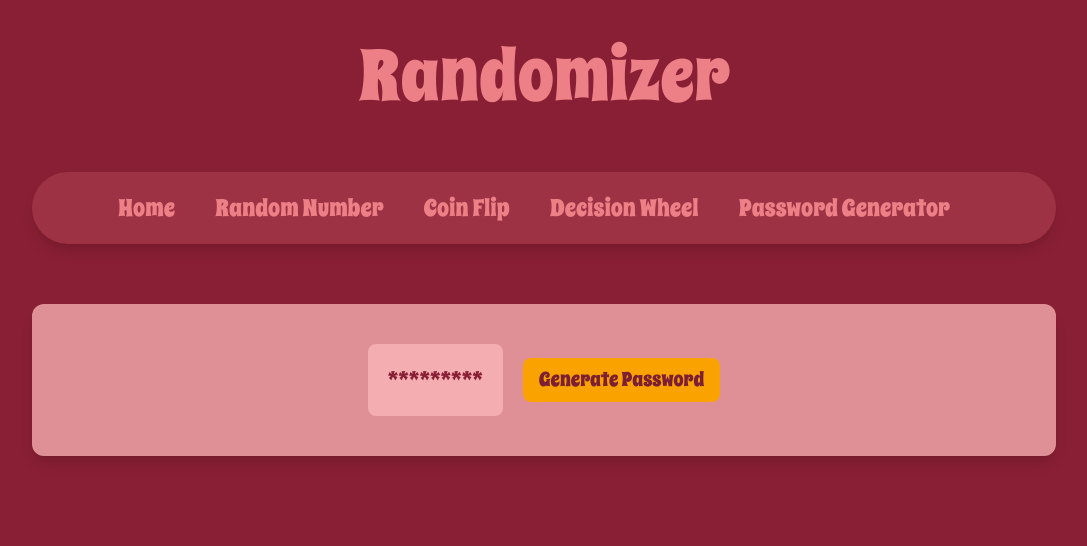
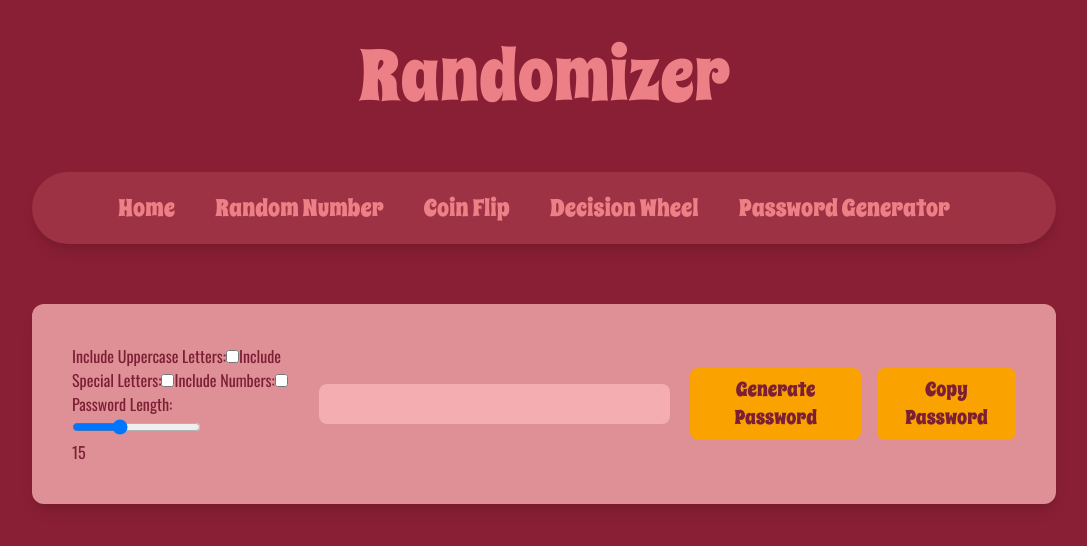
Before and after one commit to hnns-dev/randomizer_app, a React (Vite) app: page /password-generator in a window 1280 px wide. Shown: the top 546 px of the page, without its empty margins (96-1183 px from the left). Built offline with nearby package versions, Linux system fonts and the light colour scheme; a web font is replaced by a local one.

Commit message:
create random pw with different options

```diff
--- a/index.html
+++ b/index.html
@@ -2,7 +2,6 @@
 <html lang="en">
   <head>
     <meta charset="UTF-8" />
-    <link rel="icon" type="image/svg+xml" href="/vite.svg" />
     <link rel="preconnect" href="https://fonts.googleapis.com" />
     <link rel="preconnect" href="https://fonts.gstatic.com" crossorigin />
     <link
--- a/src/components/coinFilp.tsx
+++ b/src/components/coinFilp.tsx
@@ -1,4 +1,4 @@
-import React, { useState } from "react";
+import { useState } from "react";
 
 export default function CoinFlip() {
   const [result, setResult] = useState<"Heads" | "Tails" | null>(null);
--- a/src/components/passwordGen.tsx
+++ b/src/components/passwordGen.tsx
@@ -1,15 +1,106 @@
-import React from "react";
+import { useState } from "react";
 
 export default function () {
+  const [includeUppercase, setIncludeUppercase] = useState<boolean>(false);
+  const [includeSpecialChars, setIncludeSpecialChars] =
+    useState<boolean>(false);
+  const [includeNumbers, setIncludeNumbers] = useState<boolean>(false);
+  const [passwordLength, setPasswordLength] = useState<number>(15);
+  const [password, setPassword] = useState<string>("");
+
+  const generatePassword = (e: React.FormEvent<HTMLFormElement>): void => {
+    e.preventDefault();
+    const lowercase: string = "abcdefghijklmnopqrstuvwxyz";
+    const uppercase: string = lowercase.toUpperCase();
+    const numbers: string = "1234567890";
+    const specialChars: string = '!"§$%&/()=?+#-.;_<>@€';
+
+    const chars: string =
+      lowercase +
+      (includeUppercase ? uppercase : "") +
+      (includeNumbers ? numbers : "") +
+      (includeSpecialChars ? specialChars : "");
+    let pw: string = "";
+
+    for (let i = 0; i < passwordLength; i++) {
+      const randomIndex = Math.floor(Math.random() * chars.length);
+      pw += chars[randomIndex];
+    }
+
+    setPassword(pw);
+  };
+  const copyPasswordToClipboard = () => {};
+
   return (
-    <div className="w-4/5 bg-red_300/80 rounded-xl shadow-lg p-10 mt-10 flex flex-col lg:flex-row items-center justify-center gap-5">
-      <div className="font-headline text-2xl text-red_800 bg-red_300 p-5 rounded-lg">
-        {" "}
-        *********{" "}
+    <form
+      onSubmit={generatePassword}
+      className="w-4/5 bg-red_300/80 rounded-xl shadow-lg p-10 mt-10 flex flex-col lg:flex-row items-center justify-center gap-5"
+    >
+      <div className="font-main text-red_900">
+        <label htmlFor="include-uppercase">
+          Include Uppercase Letters:
+          <input
+            // style later
+            // className=" appearance-none w-3 h-3 rounded-sm border border-red_800 bg-red_200"
+            type="checkbox"
+            id="include-uppercase"
+            name="include-uppercase"
+            checked={includeUppercase}
+            onChange={() => setIncludeUppercase(!includeUppercase)}
+          />
+        </label>
+        <label htmlFor="include-special-chars">
+          Include Special Letters:
+          <input
+            type="checkbox"
+            id="include-special-chars"
+            name="include-special-chars"
+            checked={includeSpecialChars}
+            onChange={() => setIncludeSpecialChars(!includeSpecialChars)}
+          />
+        </label>
+        <label htmlFor="include-numbers">
+          Include Numbers:
+          <input
+            type="checkbox"
+            id="include-numbers"
+            name="include-numbers"
+            checked={includeNumbers}
+            onChange={() => setIncludeNumbers(!includeNumbers)}
+          />
+        </label>
+        <label>
+          Password Length:
+          <input
+            type="range"
+            name="pw-range"
+            id="pw-range"
+            min="4"
+            max="35"
+            value={passwordLength}
+            onChange={(e) => setPasswordLength(parseInt(e.target.value))}
+          />
+          <p>{passwordLength}</p>
+        </label>
       </div>
-      <button className="bg-gold hover:scale-105 transform text-red_900 text-xl font-headline py-2 px-4 rounded-lg">
-        Generate Password
-      </button>
-    </div>
+      <div className="font-headline text-2xl text-red_800 bg-red_300 p-5 rounded-lg w-full">
+        {password}
+      </div>
+      <div className="w-full flex gap-4 justify-center">
+        <button
+          className="bg-gold hover:scale-105 transform text-red_900 text-xl font-headline py-2 px-4 rounded-lg"
+          type="submit"
+        >
+          Generate Password
+        </button>
+        <button
+          className="bg-gold hover:scale-105 transform text-red_900 text-xl font-headline py-2 px-4 rounded-lg"
+          type="button"
+          onClick={copyPasswordToClipboard}
+        >
+          Copy Password
+        </button>
+      </div>
+    </form>
   );
 }
```
